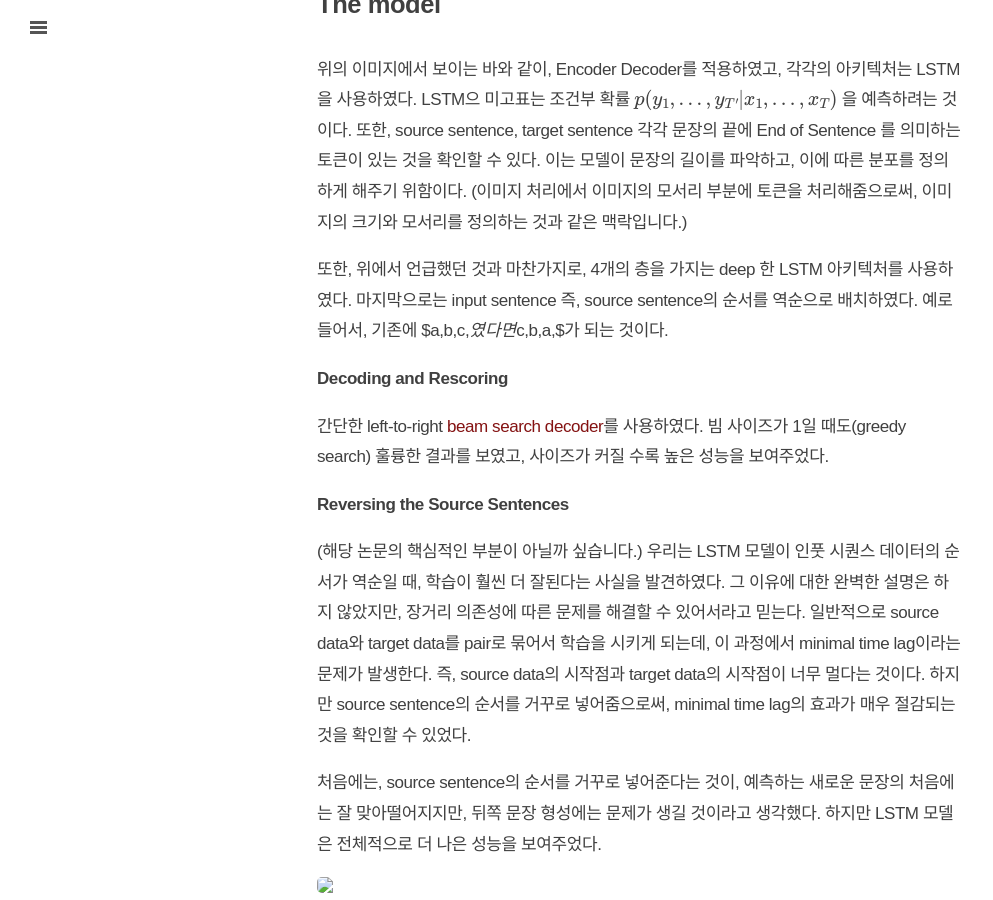
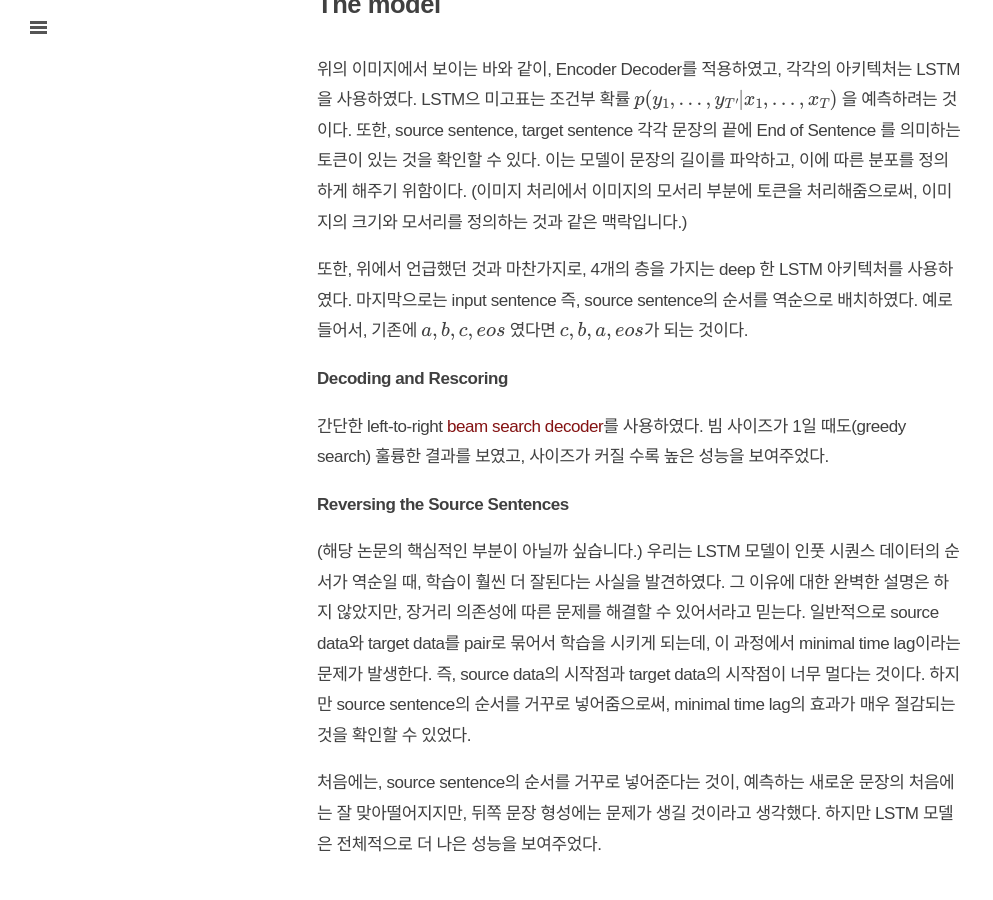
Before and after one commit to hskimim/hskimim.github.io, a Jekyll site: the page built from _posts/2019-04-06-Sequence to Sequence Learning with Neural Networks.md, in a window 1280 px wide and 900 px high, scrolled down 1238 px. Shown: the whole window, without its empty margins (0-993 px from the left). Built offline with Jekyll 4.4.1, drawn with Linux system fonts in a browser that asks for light colours; nearby versions of some CDN libraries; our own code applies the rules of GitHub Pages for plain Markdown files; formulas are drawn with MathJax 3; comment, search, counter and statistics services are not loaded.

Commit message:
seqtoseq from Google

```diff
--- a/_posts/2019-04-06-Sequence to Sequence Learning with Neural Networks.md
+++ b/_posts/2019-04-06-Sequence to Sequence Learning with Neural Networks.md
@@ -28,7 +28,7 @@ LSTM에 더해서, 우리는 장거리 의존성 문제를 해결하기 위해
 위의 이미지에서 보이는 바와 같이, Encoder Decoder를 적용하였고, 각각의 아키텍처는 LSTM을 사용하였다. LSTM으 미고표는 조건부 확률
 $$p(y_{1},...,y_{T'}|x_{1},...,x_{T})$$ 을 예측하려는 것이다. 또한, source sentence, target sentence 각각 문장의 끝에 End of Sentence 를 의미하는 <EOS> 토큰이 있는 것을 확인할 수 있다. 이는 모델이 문장의 길이를 파악하고, 이에 따른 분포를 정의하게 해주기 위함이다. (이미지 처리에서 이미지의 모서리 부분에 <PAD> 토큰을 처리해줌으로써, 이미지의 크기와 모서리를 정의하는 것과 같은 맥락입니다.)
 
-또한, 위에서 언급했던 것과 마찬가지로, 4개의 층을 가지는 deep 한 LSTM 아키텍처를 사용하였다. 마지막으로는 input sentence 즉, source sentence의 순서를 역순으로 배치하였다. 예로 들어서, 기존에 $a,b,c,<eos>$ 였다면 $c,b,a,<eos>$가 되는 것이다.
+또한, 위에서 언급했던 것과 마찬가지로, 4개의 층을 가지는 deep 한 LSTM 아키텍처를 사용하였다. 마지막으로는 input sentence 즉, source sentence의 순서를 역순으로 배치하였다. 예로 들어서, 기존에 $a,b,c,eos$ 였다면 $c,b,a,eos$가 되는 것이다.
 
 **Decoding and Rescoring**
 
@@ -41,7 +41,7 @@ $$p(y_{1},...,y_{T'}|x_{1},...,x_{T})$$ 을 예측하려는 것이다. 또한, s
 
 처음에는, source sentence의 순서를 거꾸로 넣어준다는 것이, 예측하는 새로운 문장의 처음에는 잘 맞아떨어지지만, 뒤쪽 문장 형성에는 문제가 생길 것이라고 생각했다. 하지만 LSTM 모델은 전체적으로 더 나은 성능을 보여주었다.
 
-<img src = "images/post_img/markdown-img-paste-20190407175609130.png">
+<img src = "/images/post_img/markdown-img-paste-20190407175609130.png">
 
 **Training details**
 
@@ -56,7 +56,7 @@ $$p(y_{1},...,y_{T'}|x_{1},...,x_{T})$$ 을 예측하려는 것이다. 또한, s
 
 해당 모델은 source sentence를 고정된 벡터차원으로 변환하기 때문에, 단어 표상을 학습할 수 있다.
 
-<img src = 'images/post_img/markdown-img-paste-20190407175957982.png'>
+<img src = '/images/post_img/markdown-img-paste-20190407175957982.png'>
 
 
 ## Conclusion
```
